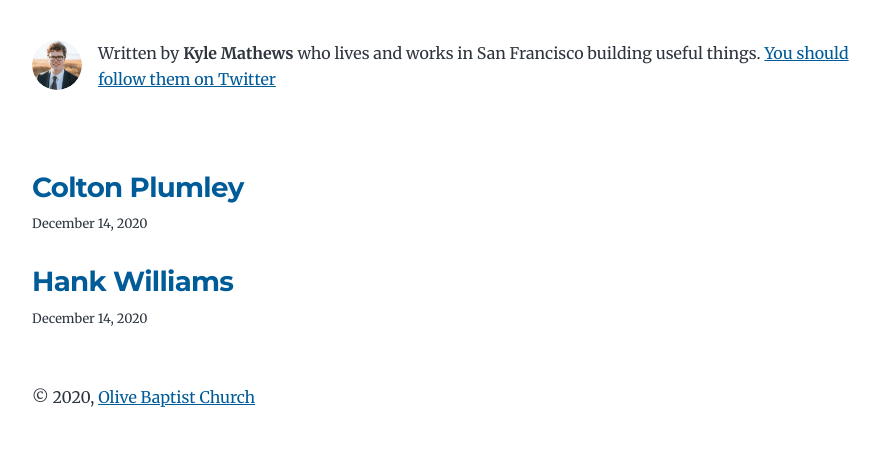
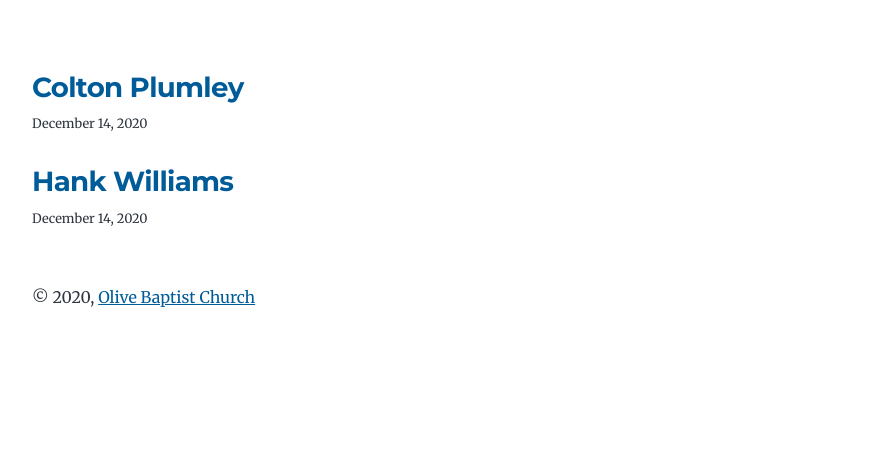
Before and after one commit to olivebaptistchurch/production, a Gatsby site: page / in a window 1280 px wide. Shown: the whole page, without its empty margins (180-1060 px from the left). Built offline with nearby package versions, Linux system fonts and the light colour scheme; Gatsby itself is replaced by a stand-in of ours.

Commit message:
Remove bio from front page

```diff
--- a/src/pages/index.js
+++ b/src/pages/index.js
@@ -25,7 +25,6 @@ const BlogIndex = ({ data, location }) => {
   return (
     <Layout location={location} title={siteTitle}>
       <SEO title="All posts" />
-      <Bio />
       <ol style={{ listStyle: `none` }}>
         {posts.map(post => {
           const title = post.frontmatter.name || post.fields.slug
```
